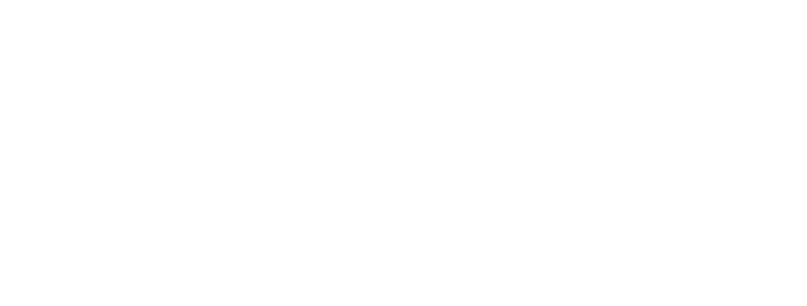
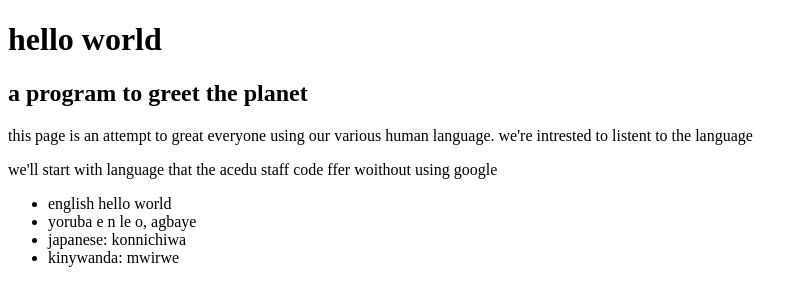
Before and after one commit to agbejeemma/hello-world, a plain HTML site: page index.html in a window 1280 px wide. Shown: the whole page, without its empty margins (0-807 px from the left). Drawn offline with Linux system fonts and the light colour scheme.

Commit message:
add 4 new laguage that say hello world

```diff
--- a/index.html
+++ b/index.html
@@ -7,5 +7,24 @@
 </head>
 <body>
 
+    <h1> hello world </h1>
+    <h2> a program to greet the planet</h2>
+   <!-- <h3>heading 3</h3>
+<h4> heading 4</h4>
+<h5> heading 5</h5>
+<h6>heading 6</h6>    -->
+<p>this page is an  attempt to great everyone using our various human language. we're intrested to  listent to the language</p>
+<p>we'll start with language that the acedu staff code ffer woithout using google</p>
+
+<ul>
+    <li>english hello world</li>
+
+    <li>yoruba e n le o, agbaye</li>
+
+    <li>japanese: konnichiwa</li>
+
+    <li>kinywanda: mwirwe</li>
+</ul>
+
 </body>
 </html>
```
